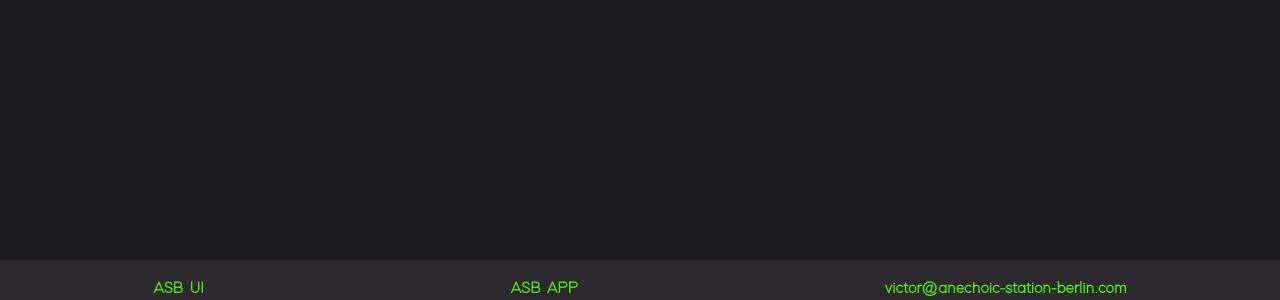
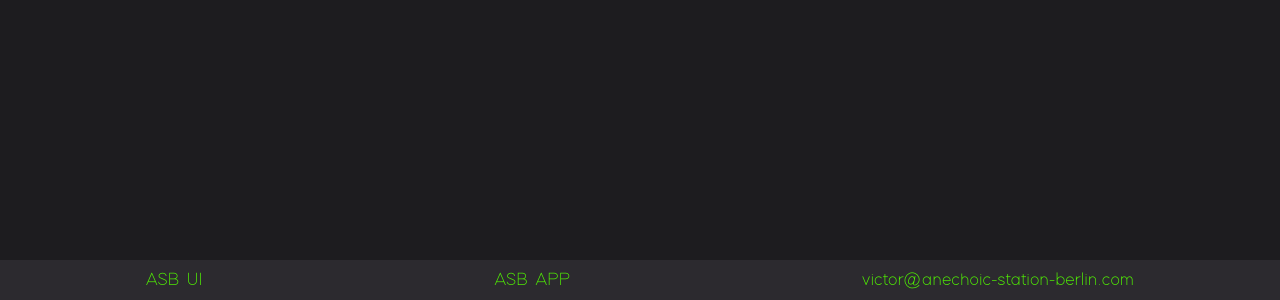
Before and after one commit to Hulow/asb-ui, a Next.js app: page / in a window 1280 px wide. Shown: the part 500-800 px from the top of the page. Built offline with nearby package versions, Linux system fonts and the light colour scheme; no server answers.

Commit message:
feat: styling footer component

```diff
--- a/src/components/Footer/Footer.css
+++ /dev/null
@@ -1,6 +0,0 @@
-.footer {
-  bottom: 0;
-  display: flex;
-  flex-direction: row;
-  justify-content: space-around;
-}
--- a/src/components/Footer/Footer.tsx
+++ b/src/components/Footer/Footer.tsx
@@ -1,22 +1,22 @@
-import './Footer.css';
+import '../../styles/components/footer.scss';
 import texts from '../../data/texts.json';
 import { CustomLink } from '../Link/Link';
 
 export function Footer() {
   return (
     <div className='footer layout'>
-      <div className='asb-ui'>
+      <div className='footer-item'>
         <CustomLink href={texts.asbUiUrl} target={true}>
-          <h4>{texts.asbUi}</h4>
+          <p>{texts.asbUi}</p>
         </CustomLink>
       </div>
-      <div className='asb-app'>
+      <div className='footer-item'>
         <CustomLink href={texts.asbAppUrl} target={true}>
-          <h4>{texts.asbApp}</h4>
+          <p>{texts.asbApp}</p>
         </CustomLink>
       </div>
-      <div className='email'>
-        <h4>{texts.emailAddress}</h4>
+      <div className='footer-item'>
+        <p>{texts.emailAddress}</p>
       </div>
     </div>
   );
--- /dev/null
+++ b/src/styles/_variables.scss
@@ -0,0 +1,4 @@
+$desktop: 1200px;
+$laptop: 1024px;
+$tablet: 768px;
+$mobile: 375px;
--- /dev/null
+++ b/src/styles/components/footer.scss
@@ -0,0 +1,39 @@
+@import '../variables';
+
+.footer {
+  bottom: 0;
+  display: flex;
+  flex-direction: row;
+  justify-content: space-around;
+  align-items: center;
+}
+
+@media (max-width: $mobile) {
+  p {
+    font-size: 11px;
+  }
+}
+
+@media (min-width: $mobile) and (max-width: ( $tablet - 1)) {
+  p {
+    font-size: 14px;
+  }
+}
+
+@media (min-width: $tablet) and (max-width: ($laptop - 1)) {
+  p {
+    font-size: 16px;
+  }
+}
+
+@media (min-width: $laptop) and (max-width: ($desktop - 1)) {
+  p {
+    font-size: 18px;
+  }
+}
+
+@media (min-width: $desktop) {
+  p {
+    font-size: 18px;
+  }
+}
```
